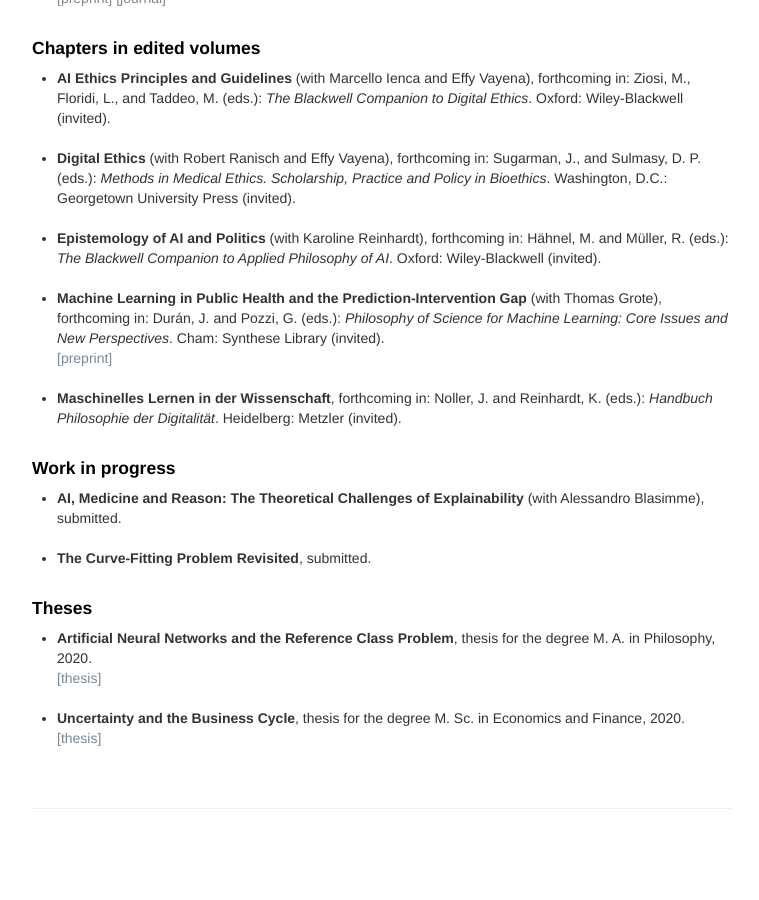
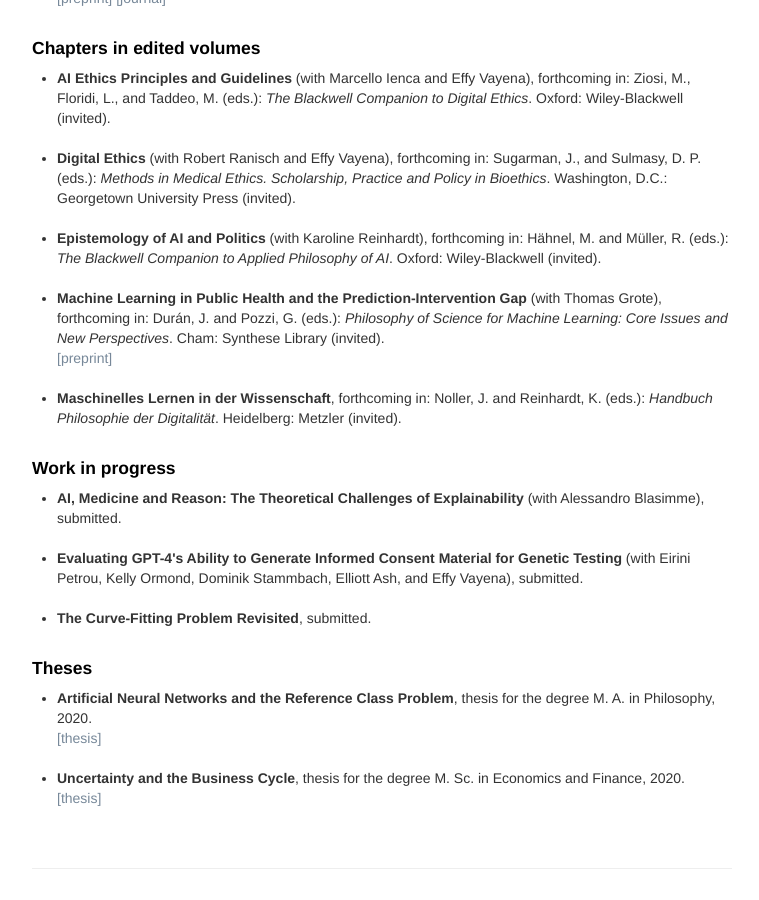
Before and after one commit to oliverbuchholz/oliverbuchholz.github.io, a Jekyll site: the page built from pages/writing.md, in a window 1280 px wide and 900 px high, scrolled down 644 px. Shown: the whole window, without its empty margins (258-1017 px from the left). Built offline with Jekyll 4.4.1, drawn with Linux system fonts in a browser that asks for light colours; before the commit the page ends 1484 px from its top, so only the background shows below that.

Commit message:
added gpt paper

```diff
--- a/pages/writing.md
+++ b/pages/writing.md
@@ -61,6 +61,9 @@ Reinhardt, K. (eds.): <i>Handbuch Philosophie der Digitalit&auml;t</i>. Heidelbe
 <li><b>AI, Medicine and Reason: The Theoretical Challenges of Explainability</b> (with Alessandro Blasimme), submitted.<br><br>
 </li>
 
+<li><b>Evaluating GPT-4's Ability to Generate Informed Consent Material for Genetic Testing</b> (with Eirini Petrou, Kelly Ormond, Dominik Stammbach, Elliott Ash, and Effy Vayena), submitted.<br><br>
+</li>
+
 <li><b>The Curve-Fitting Problem Revisited</b>, submitted.<br><br>
 </li>
 </ul>
```
